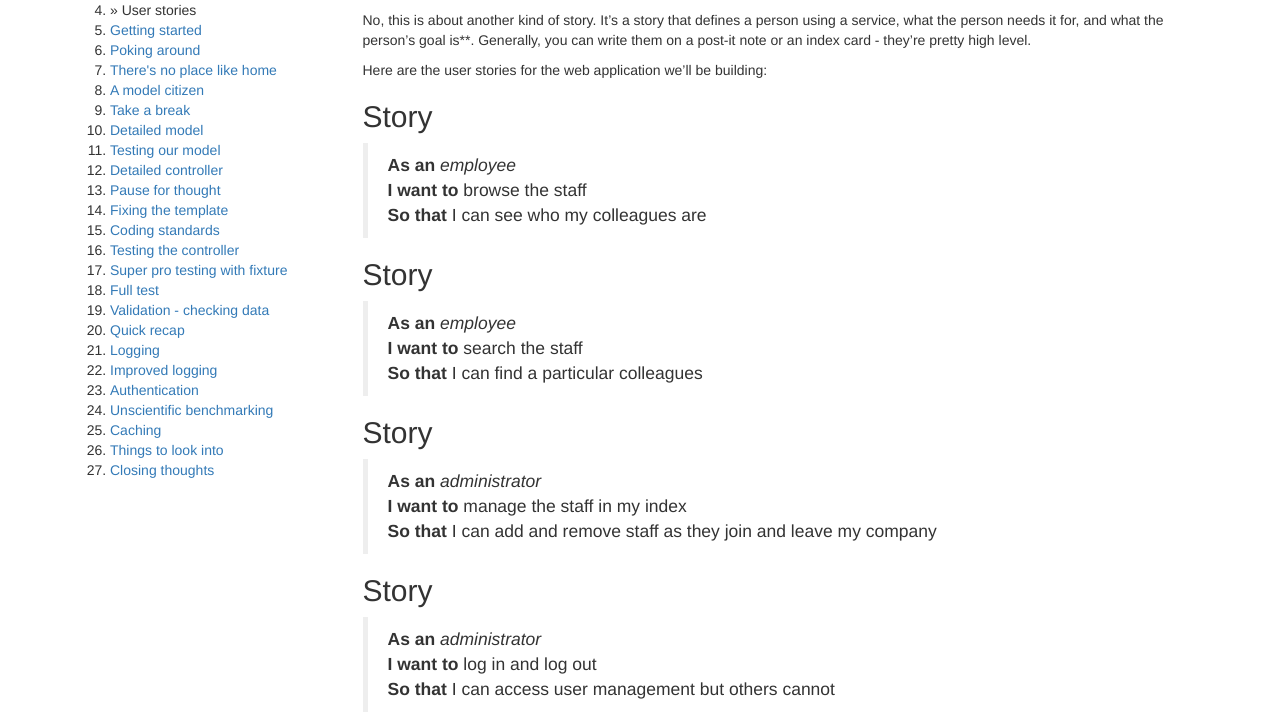
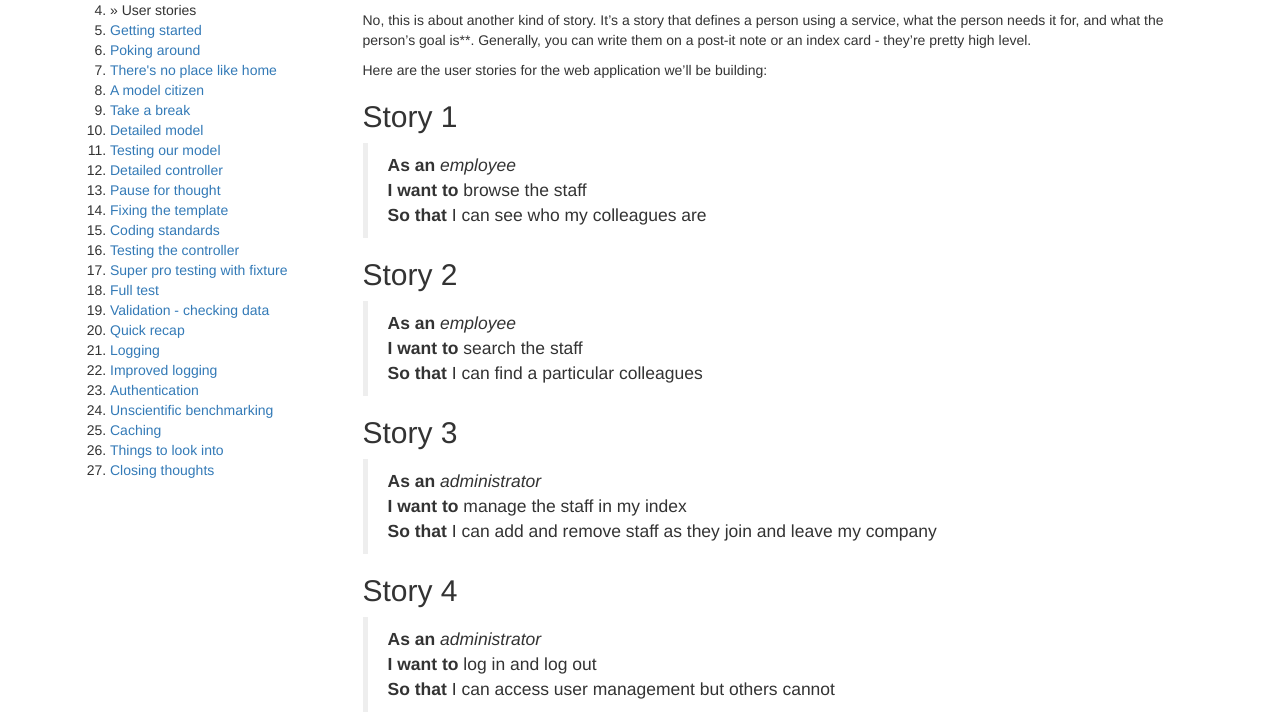
Before and after one commit to gavD/step-by-step-web-apps-with-lithium-php, a Jekyll site: the page built from _posts/2014-12-28-user-stories.markdown, in a window 1280 px wide. Shown: the part 199-913 px from the top of the page. Built offline with Jekyll 4.4.1, drawn with Linux system fonts in a browser that asks for light colours; nearby versions of some CDN libraries; Markdown is read by kramdown in place of the engine named in the settings.

```diff
--- a/_posts/2014-12-28-user-stories.markdown
+++ b/_posts/2014-12-28-user-stories.markdown
@@ -9,28 +9,28 @@ No, this is about another kind of story. It's a story that defines a person usin
 
 Here are the user stories for the web application we'll be building:
 
-## Story
+## Story 1
 
-> **As an** _employee_<br/>
-> **I want to** browse the staff<br/>
-> **So that** I can see who my colleagues are
+> **As an** _employee_
+**I want to** browse the staff
+**So that** I can see who my colleagues are
 
-## Story
+## Story 2
 
-> **As an** _employee_<br/>
-> **I want to** search the staff<br/>
-> **So that** I can find a particular colleagues
+> **As an** _employee_
+**I want to** search the staff
+**So that** I can find a particular colleagues
 
-## Story
+## Story 3
 
-> **As an** _administrator_<br/>
-> **I want to** manage the staff in my index<br/>
-> **So that** I can add and remove staff as they join and leave my company
+> **As an** _administrator_
+**I want to** manage the staff in my index
+**So that** I can add and remove staff as they join and leave my company
 
-## Story
+## Story 4
 
-> **As an** _administrator_<br/>
-> **I want to** log in and log out<br/>
+> **As an** _administrator_
+> **I want to** log in and log out
 > **So that** I can access user management but others cannot
 
 So that's a pretty small set of features, but it's enough for us :-) The application will be publically accessible from the company's intranet, but administrators will be able to log in and administrate the database.
```
Also changed, not shown: _posts/2011-02-19-authentication.markdown (+15 -1 lines).
